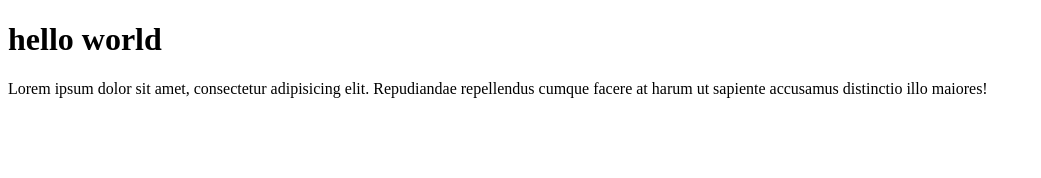
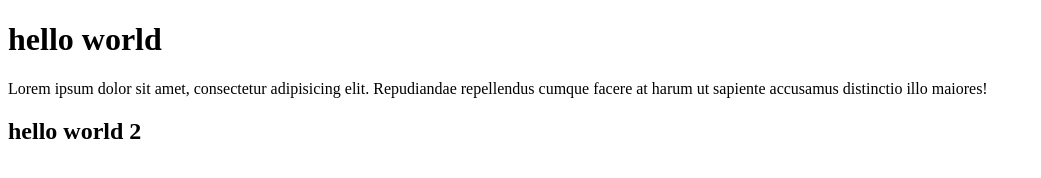
Before and after one commit to Badhon023/First-Project, a plain HTML site: page index.html in a window 1280 px wide. Shown: the whole page, without its empty margins (0-1041 px from the left). Drawn offline with Linux system fonts and the light colour scheme.

Commit message:
Update index.html

```diff
--- a/index.html
+++ b/index.html
@@ -8,5 +8,8 @@
 <body>
     <h1>hello world</h1>
     <p>Lorem ipsum dolor sit amet, consectetur adipisicing elit. Repudiandae repellendus cumque facere at harum ut sapiente accusamus distinctio illo maiores!</p>
+    <h2>hello world 2
+    </h2>
+
 </body>
 </html>
```
